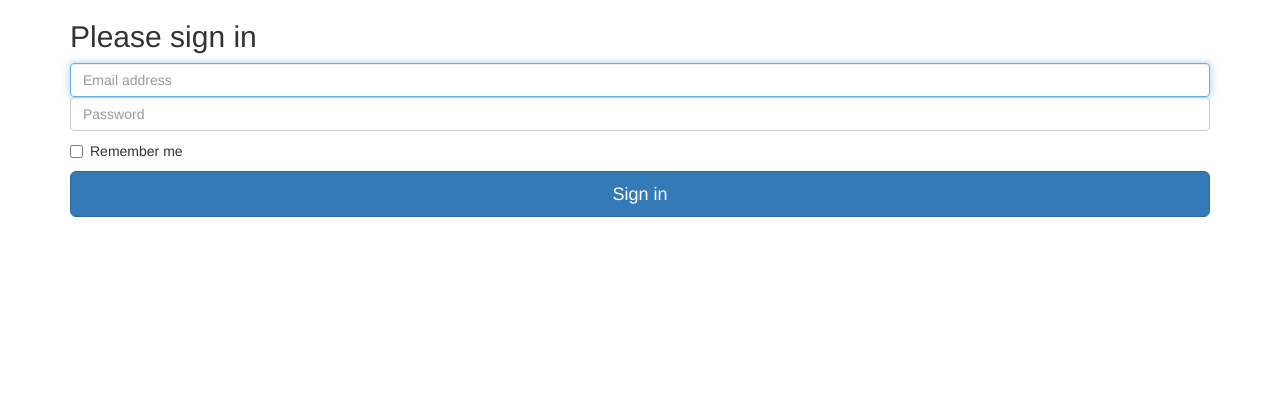
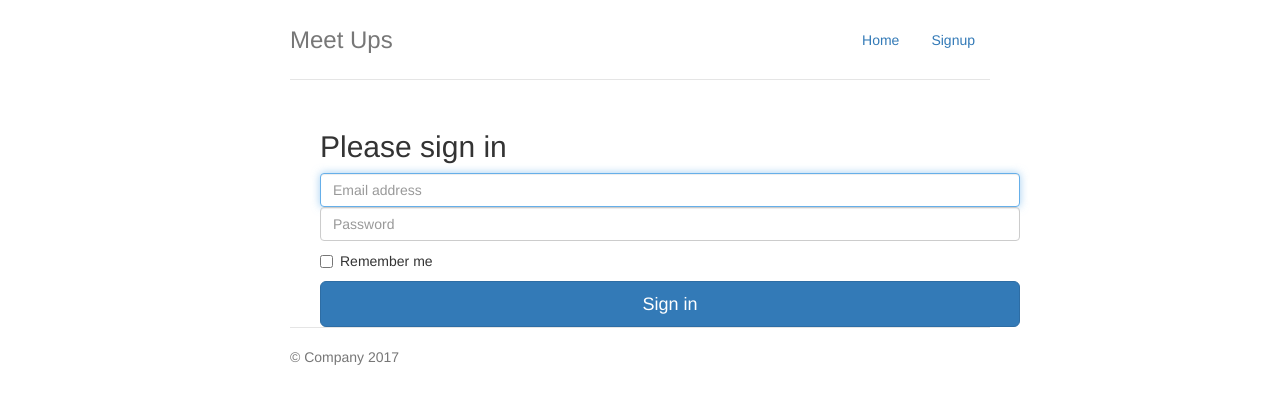
Before and after one commit to alias-artisoy/Angular-2-Basic-CRUD-using-JWT-authentication, an Angular app: page / in a window 1280 px wide. Shown: the top 404 px of the page. Built offline with nearby package versions, Linux system fonts and the light colour scheme.

Commit message:
Add navbar component.

```diff
--- a/src/app/app.component.html
+++ b/src/app/app.component.html
@@ -1,16 +1 @@
-<!--The content below is only a placeholder and can be replaced.-->
-<div id="app">
-	<div class="container">
-	  <form class="form-signin" role="form">
-	    <h2 class="form-signin-heading">Please sign in</h2>
-	    <input type="email" class="form-control" placeholder="Email address" required autofocus>
-	    <input type="password" class="form-control" placeholder="Password" required>
-	    <div class="checkbox">
-	      <label>
-	        <input type="checkbox" value="remember-me"> Remember me
-	      </label>
-	    </div>
-	    <button class="btn btn-lg btn-primary btn-block" type="submit">Sign in</button>
-	  </form>
-	</div>
-</div>
+<app-navbar></app-navbar>
--- a/src/app/app.component.ts
+++ b/src/app/app.component.ts
@@ -1,9 +1,10 @@
 import { Component } from '@angular/core';
+import { NavbarComponent } from './navbar/navbar.component';
 
 @Component({
   selector: 'app-root',
   templateUrl: './app.component.html',
-  styleUrls: ['./app.component.css']
+  styleUrls: ['./app.component.css'],
 })
 export class AppComponent {
   title = 'app';
--- /dev/null
+++ b/src/app/navbar/navbar.component.html
@@ -0,0 +1,18 @@
+<div class="container">
+  <div class="header">
+    <ul class="nav nav-pills pull-right">
+      <li><a routerLink="/" routerLinkActive="active">Home</a></li>
+      <li><a routerLink="/signup" routerLinkActive="active">Signup</a></li>
+    </ul>
+    <h3 class="text-muted">Meet Ups</h3>
+  </div>
+
+<div class="container">
+      <router-outlet></router-outlet>
+</div>
+
+  <div class="footer">
+    <p>&copy; Company 2017</p>
+  </div>
+
+</div>
--- /dev/null
+++ b/src/app/navbar/navbar.component.ts
@@ -0,0 +1,15 @@
+import { Component, OnInit } from '@angular/core';
+
+@Component({
+  selector: 'app-navbar',
+  templateUrl: './navbar.component.html',
+  styleUrls: ['./navbar.component.css']
+})
+export class NavbarComponent implements OnInit {
+
+  constructor() { }
+
+  ngOnInit() {
+  }
+
+}
--- a/src/app/signin/signin.component.html
+++ b/src/app/signin/signin.component.html
@@ -1,3 +1,16 @@
-<p>
-  signin works!
-</p>
+
+<div class="container">
+
+  <form class="form-signin" role="form">
+    <h2 class="form-signin-heading">Please sign in</h2>
+    <input type="email" class="form-control" placeholder="Email address" required autofocus>
+    <input type="password" class="form-control" placeholder="Password" required>
+    <div class="checkbox">
+      <label>
+        <input type="checkbox" value="remember-me"> Remember me
+      </label>
+    </div>
+    <button class="btn btn-lg btn-primary btn-block" type="submit">Sign in</button>
+  </form>
+
+</div>
--- /dev/null
+++ b/src/assets/bootstrap/css/jumbotron-narrow.css
@@ -0,0 +1,79 @@
+/* Space out content a bit */
+body {
+  padding-top: 20px;
+  padding-bottom: 20px;
+}
+
+/* Everything but the jumbotron gets side spacing for mobile first views */
+.header,
+.marketing,
+.footer {
+  padding-right: 15px;
+  padding-left: 15px;
+}
+
+/* Custom page header */
+.header {
+  border-bottom: 1px solid #e5e5e5;
+}
+/* Make the masthead heading the same height as the navigation */
+.header h3 {
+  padding-bottom: 19px;
+  margin-top: 0;
+  margin-bottom: 0;
+  line-height: 40px;
+}
+
+/* Custom page footer */
+.footer {
+  padding-top: 19px;
+  color: #777;
+  border-top: 1px solid #e5e5e5;
+}
+
+/* Customize container */
+@media (min-width: 768px) {
+  .container {
+    max-width: 730px;
+  }
+}
+.container-narrow > hr {
+  margin: 30px 0;
+}
+
+/* Main marketing message and sign up button */
+.jumbotron {
+  text-align: center;
+  border-bottom: 1px solid #e5e5e5;
+}
+.jumbotron .btn {
+  padding: 14px 24px;
+  font-size: 21px;
+}
+
+/* Supporting marketing content */
+.marketing {
+  margin: 40px 0;
+}
+.marketing p + h4 {
+  margin-top: 28px;
+}
+
+/* Responsive: Portrait tablets and up */
+@media screen and (min-width: 768px) {
+  /* Remove the padding we set earlier */
+  .header,
+  .marketing,
+  .footer {
+    padding-right: 0;
+    padding-left: 0;
+  }
+  /* Space out the masthead */
+  .header {
+    margin-bottom: 30px;
+  }
+  /* Remove the bottom border on the jumbotron for visual effect */
+  .jumbotron {
+    border-bottom: 0;
+  }
+}
--- a/src/index.html
+++ b/src/index.html
@@ -9,8 +9,10 @@
   <link rel="icon" type="image/x-icon" href="favicon.ico">
    <!-- Bootstrap 3.3.5 -->
    <link rel="stylesheet" href="assets/bootstrap/css/bootstrap.min.css">
+   <link rel="stylesheet" href="assets/bootstrap/css/jumbotron-narrow.css">
 </head>
 <body>
+  <base href="/">
   <app-root></app-root>
 </body>
 </html>
```
Also changed, not shown: src/app/app.module.ts (+6 -2 lines), src/app/navbar/navbar.component.css (added), 1 other file (tests, documents, lock files or other folders).
